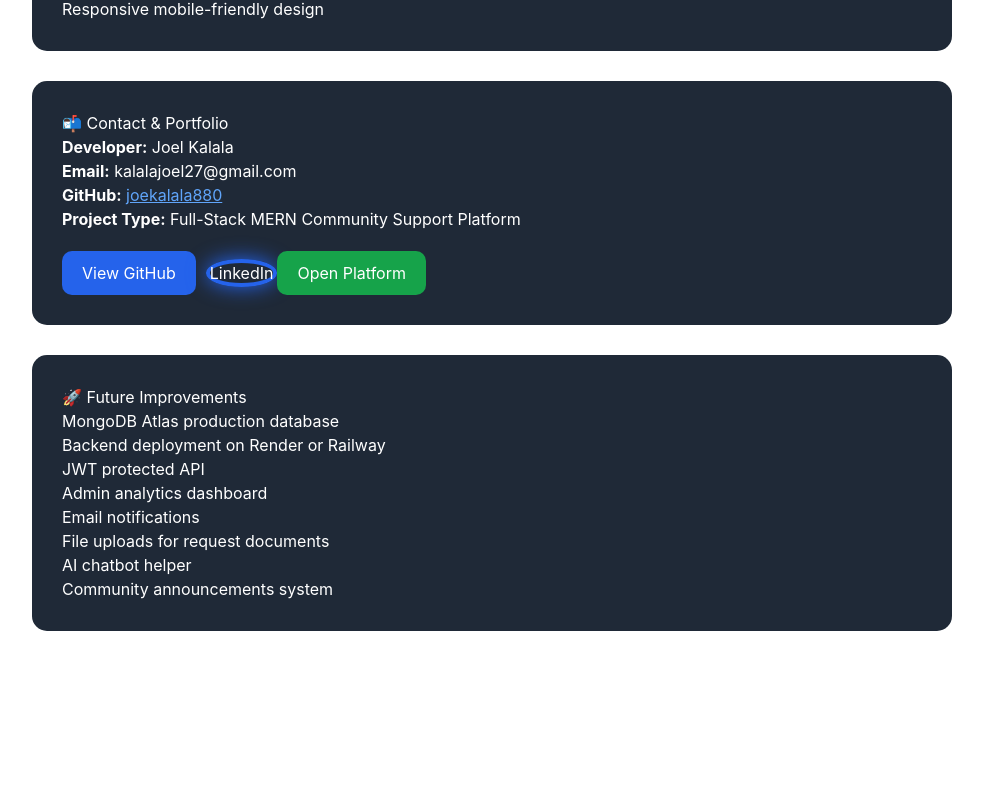
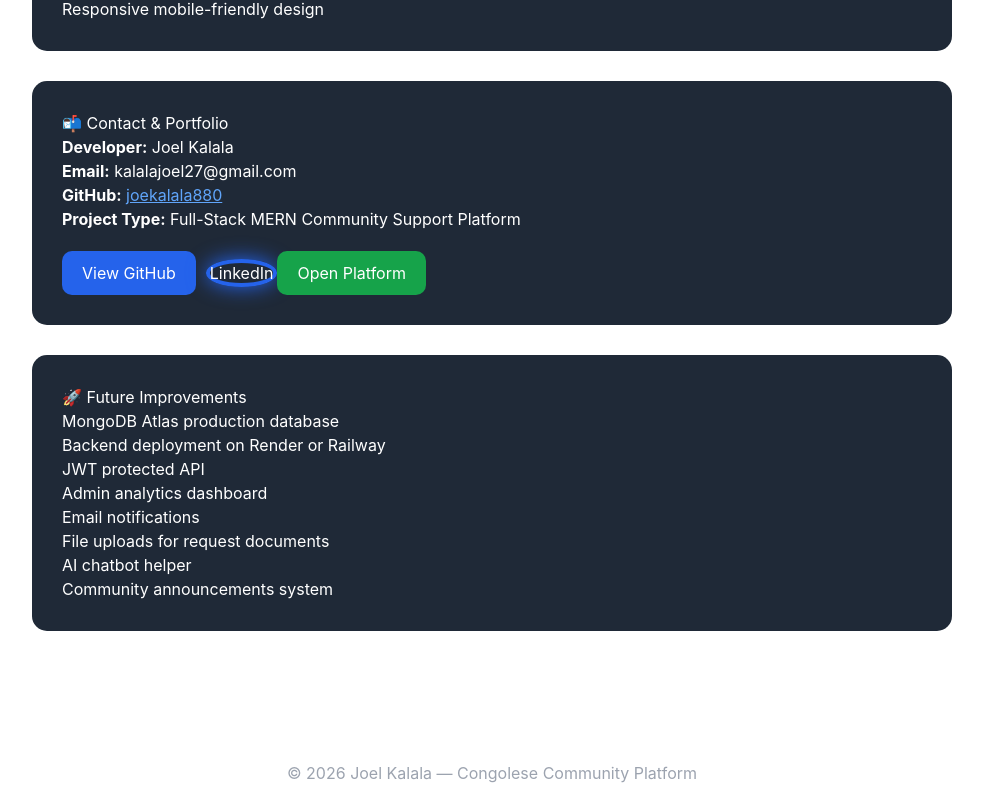
Before and after one commit to joekalala880/congolese-community-platform, a React app in the folder frontend/: page /developer in a window 1280 px wide. Shown: the part 1386-2191 px from the top of the page, without its empty margins (148-1131 px from the left). Before the commit the page ends 2087 px from the top, so only its background shows below. Built offline with nearby package versions, Linux system fonts and the light colour scheme; the HTML template or start-up script is replaced by a standard one.

Commit message:
Add footer

```diff
--- a/frontend/src/DeveloperPage.jsx
+++ b/frontend/src/DeveloperPage.jsx
@@ -260,6 +260,16 @@ cursor: "pointer",
           </ul>
         </div>
       </div>
+      <footer
+  style={{
+    textAlign: "center",
+    padding: "20px",
+    color: "#9ca3af",
+    marginTop: "40px",
+  }}
+>
+  © 2026 Joel Kalala — Congolese Community Platform
+</footer>
     </>
   );
 }
```
